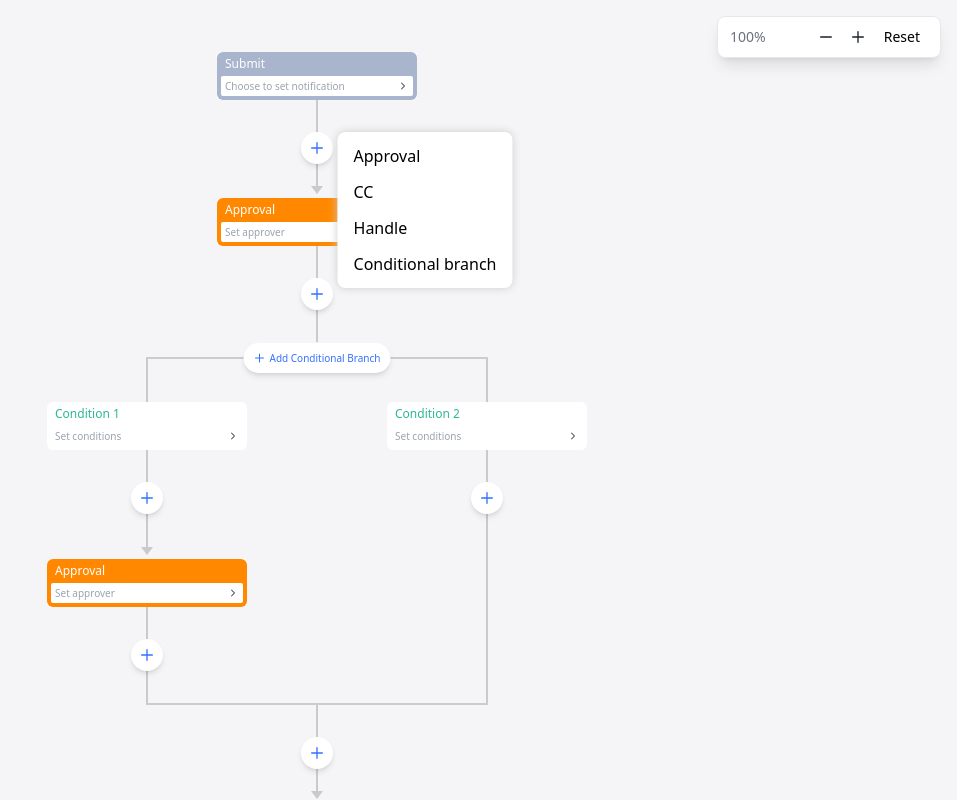
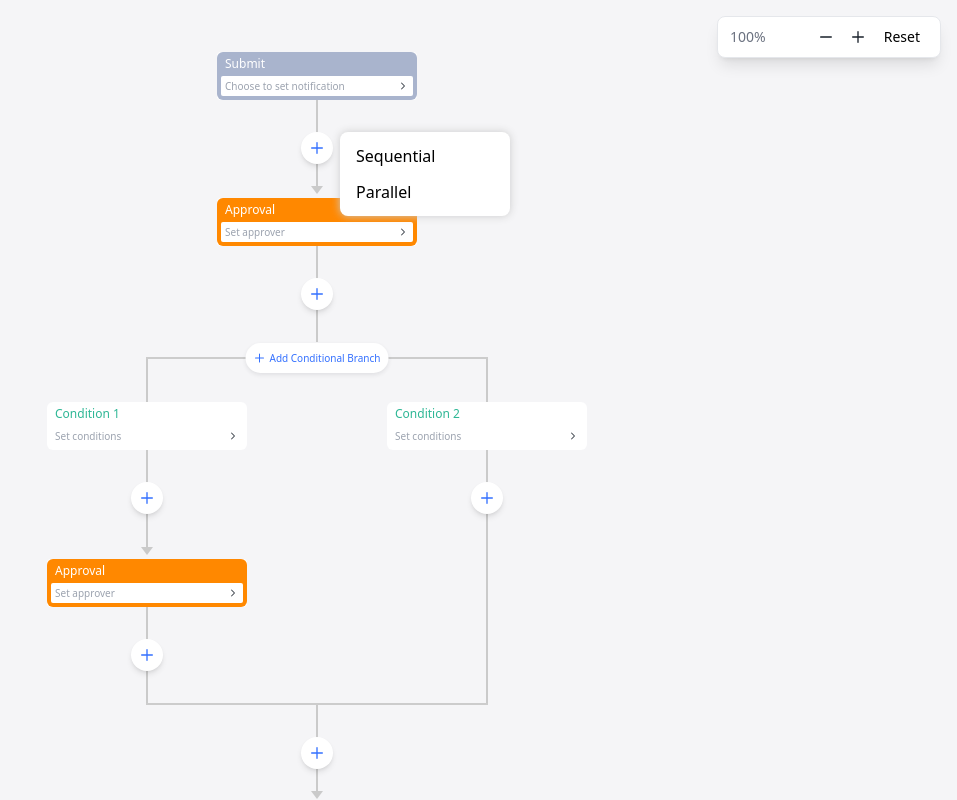
Before and after one commit to ManhNguyen98/react-workflow, a React (Vite) app: page / in a window 1280 px wide. Both pictures are taken after a click on the button 640 px from the left and 148 px from the top of the page. Shown: the whole page, without its empty margins (323-1280 px from the left). Built offline with nearby package versions, Linux system fonts and the light colour scheme.

Commit message:
function add parallel

```diff
--- a/src/Editor.tsx
+++ b/src/Editor.tsx
@@ -17,6 +17,7 @@ const Editor = () => {
           className="box-scale"
           style={{ transform: `scale(${size / 100})` }}
         >
+          <div className="flow-box">
             <Flow node={nodeConfig} updateNode={updateNode} />
             <div className="end-node">
               <Card
@@ -28,6 +29,7 @@ const Editor = () => {
           </div>
         </div>
       </div>
+    </div>
   )
 }
 
--- a/src/Flow.tsx
+++ b/src/Flow.tsx
@@ -3,26 +3,24 @@ import AddBranch from './components/AddBranch'
 import AddNode from './components/AddNode'
 import Card from './components/Card'
 import { bgColors, placeHolders } from './constant'
-import { NODE_TYPE, NodeConfig, WorkFlow } from './type'
+import { NODE_TYPE, NodeConfig } from './type'
 
 interface Props {
-  node: WorkFlow['nodeConfig']
+  node?: NodeConfig
   updateNode: (node: NodeConfig) => void
 }
 const Flow: React.FC<Props> = ({ node, updateNode }) => {
   if (!node) return null
 
-  let children = null
-
   const updateChildNode = (childNode: NodeConfig, index?: number) => {
     if (typeof index === 'number') {
       const { conditionNodes } = node
       if (conditionNodes) {
-        conditionNodes[index].childNode = childNode
+        conditionNodes[index].childNode = [childNode]
         updateNode({ ...node, conditionNodes })
       }
     } else {
-      updateNode({ ...node, childNode })
+      updateNode({ ...node, childNode: [childNode] })
     }
   }
 
@@ -41,13 +39,25 @@ const Flow: React.FC<Props> = ({ node, updateNode }) => {
     }
   }
 
-  if (
-    node?.type === NODE_TYPE.INITIATOR ||
-    node?.type === NODE_TYPE.APPROVAL ||
-    node?.type === NODE_TYPE.FORWARD ||
-    node?.type === NODE_TYPE.HANDLER
-  ) {
-    children = (
+  const addNodeParallel = () => {
+    if (node.childNode) {
+      node.childNode.push({
+        nodeName: 'Approval',
+        type: NODE_TYPE.APPROVAL,
+        childNode: null,
+        nodeUserList: [],
+      })
+      updateNode(node)
+    }
+  }
+
+  const getNode = (node: NodeConfig) => {
+    switch (node.type) {
+      case NODE_TYPE.INITIATOR:
+      case NODE_TYPE.APPROVAL:
+      case NODE_TYPE.FORWARD:
+      case NODE_TYPE.HANDLER:
+        return (
           <div className="flow-wrap">
             <div
               className={clsx('flow-wrap-box', {
@@ -60,13 +70,15 @@ const Flow: React.FC<Props> = ({ node, updateNode }) => {
                 bgColor={bgColors[node.type]}
               />
             </div>
-        <AddNode childNode={node.childNode} updateNode={updateChildNode} />
+            <AddNode
+              root={node}
+              childNode={node.childNode}
+              updateNode={updateNode}
+            />
           </div>
         )
-  }
-
-  if (node.type === NODE_TYPE.ROUTING) {
-    children = (
+      case NODE_TYPE.ROUTING:
+        return (
           <div className="branch-wrap">
             <div className="branch-box-wrap">
               <div className="branch-box">
@@ -86,17 +98,23 @@ const Flow: React.FC<Props> = ({ node, updateNode }) => {
                             />
                           </div>
                           <AddNode
+                            root={item}
                             childNode={item.childNode}
                             updateNode={(node) => updateChildNode(node, index)}
                           />
                         </div>
                       </div>
-                  {item.childNode ? (
+                      {item.childNode
+                        ? item.childNode.map((item, index) => (
                             <Flow
-                      node={item.childNode}
-                      updateNode={(node) => updateChildNode(node, index)}
+                              key={index}
+                              node={item}
+                              updateNode={(node) =>
+                                updateChildNode(node, index)
+                              }
                             />
-                  ) : null}
+                          ))
+                        : null}
                       {index == 0 ? (
                         <>
                           <div className="top-left-cover-line"></div>
@@ -114,18 +132,69 @@ const Flow: React.FC<Props> = ({ node, updateNode }) => {
                   )
                 })}
               </div>
-          <AddNode childNode={node.childNode} updateNode={updateChildNode} />
+              <AddNode
+                root={node}
+                childNode={node.childNode}
+                updateNode={(node) => updateChildNode(node)}
+              />
+            </div>
+          </div>
+        )
+      default:
+        return null
+    }
+  }
+
+  const renderChildren = () => {
+    if (!node.childNode) return null
+    if (node.childNode?.length === 1) {
+      return <Flow node={node.childNode[0]} updateNode={updateChildNode} />
+    }
+    return (
+      <div className="parallel-wrap">
+        <div className="parallel-box-wrap">
+          <div className="parallel-box">
+            <button className="add-branch" onClick={addNodeParallel}>
+              Add parallel
+            </button>
+            {node.childNode?.map((item, index) => (
+              <div className="col-box" key={index}>
+                <div className="py-10">
+                  <Flow node={item} updateNode={updateChildNode} />
+                </div>
+                {index == 0 ? (
+                  <>
+                    <div className="top-left-cover-line"></div>
+                    <div className="bottom-left-cover-line"></div>
+                  </>
+                ) : null}
+                {node?.childNode && index == node.childNode.length - 1 ? (
+                  <>
+                    <div className="top-right-cover-line"></div>
+                    <div className="bottom-right-cover-line"></div>
+                  </>
+                ) : null}
+              </div>
+            ))}
+          </div>
+          <AddNode
+            root={node}
+            childNode={node.childNode}
+            updateNode={(node) => updateChildNode(node)}
+          />
         </div>
       </div>
     )
   }
 
+  if (!node.childNode?.length) {
+    getNode(node)
+  }
+
   return (
     <>
-      {children}
-      {node.childNode ? (
-        <Flow node={node.childNode} updateNode={updateChildNode} />
-      ) : null}
+      {getNode(node)}
+      {renderChildren()}
     </>
   )
 }
--- a/src/components/AddBranch.tsx
+++ b/src/components/AddBranch.tsx
@@ -3,7 +3,7 @@ interface Props {
 }
 const AddBranch: React.FC<Props> = ({ onClick }) => {
   return (
-    <button className="add-branch bg-white shadow-md text-[10px] text-[#3370ff] px-2 py-1 rounded-2xl hover:shadow-md" onClick={() => onClick()}>
+    <button className="add-branch" onClick={() => onClick()}>
       <div className="flex gap-1 items-center">
         <svg
           width="12px"
--- a/src/components/AddNode.tsx
+++ b/src/components/AddNode.tsx
@@ -1,83 +1,35 @@
-import { useRef, useState } from 'react'
-import useVirtualBackdrop from '../useVirtualBackdrop'
-import useCaptureEscKey from '../useCaptureEscKey'
-import { NODE_TYPE, NodeConfig } from '../type'
-import { defaultNodes, nodeNames } from '../constant'
-import { updateObject } from '../utils'
+import { useState } from 'react'
+import { nodeNames } from '../constant'
+import { ADD_TYPE, NODE_TYPE, NodeConfig } from '../type'
+import AddNodePopover from './AddNodePopover'
 
 interface Props {
-  childNode: NodeConfig | null
+  root: NodeConfig
+  childNode: NodeConfig[] | null
   updateNode: (node: NodeConfig) => void
 }
 
-const AddNode: React.FC<Props> = ({ childNode, updateNode }) => {
+const AddNode: React.FC<Props> = ({ root, childNode, updateNode }) => {
+  console.log('🚀 ~ root:', root)
   const [isOpenMenu, setIsOpenMenu] = useState(false)
-  const menuRef = useRef(null)
 
   const handleSelectNode = (
-    type: Exclude<NODE_TYPE, NODE_TYPE.CONDITIONS | NODE_TYPE.INITIATOR>
+    type: ADD_TYPE,
+    nodeType: Exclude<NODE_TYPE, NODE_TYPE.CONDITIONS | NODE_TYPE.INITIATOR>
   ) => {
     setIsOpenMenu(false)
-    let newNode
-    if (type === NODE_TYPE.ROUTING) {
-      newNode = updateObject(newNode, {
-        nodeNames: nodeNames[type],
-        type,
-        childNode: null,
-        conditionNodes: [
-          {
-            nodeName: 'Condition 1',
-            type: NODE_TYPE.CONDITIONS,
-            priorityLevel: 1,
-            conditionList: [],
-            nodeUserList: [],
-            childNode,
-          },
-          {
-            nodeName: 'Condition 2',
-            type: NODE_TYPE.CONDITIONS,
-            priorityLevel: 2,
-            conditionList: [],
-            nodeUserList: [],
-            childNode: null,
-          },
-        ],
-      })
-    } else {
-      newNode = { ...(defaultNodes[type] || {}), childNode }
+    const newNode = {
+      nodeName: nodeNames[nodeType],
+      type: nodeType,
+      nodeUserList: [],
+      childNode: null,
     }
-
-    updateNode(newNode)
+    const newRoot: NodeConfig =
+      type === ADD_TYPE.Parallel
+        ? { ...root, childNode: [...(childNode || []), newNode] }
+        : { ...root, childNode: [{ ...newNode, childNode }] }
+    updateNode(newRoot)
   }
-
-  const renderMenu = () => {
-    const options: Exclude<
-      NODE_TYPE,
-      NODE_TYPE.CONDITIONS | NODE_TYPE.INITIATOR
-    >[] = [
-      NODE_TYPE.APPROVAL,
-      NODE_TYPE.FORWARD,
-      NODE_TYPE.HANDLER,
-      NODE_TYPE.ROUTING,
-    ]
-    if (!isOpenMenu) return null
-    return (
-      <div className="add-node-menu" ref={menuRef}>
-        <div className="backdrop" onMouseDown={(e) => e.preventDefault()} />
-        <div className="add-node-menu-box">
-          {options.map((type) => (
-            <button key={type} onClick={() => handleSelectNode(type)}>
-              {nodeNames[type]}
-            </button>
-          ))}
-        </div>
-      </div>
-    )
-  }
-
-  useVirtualBackdrop(isOpenMenu, menuRef, () => setIsOpenMenu(false))
-
-  useCaptureEscKey(isOpenMenu, () => setIsOpenMenu(false))
 
   return (
     <div className="add-node-btn-box">
@@ -106,7 +58,11 @@ const AddNode: React.FC<Props> = ({ childNode, updateNode }) => {
             ></path>
           </svg>
         </button>
-        {renderMenu()}
+        <AddNodePopover
+          isOpen={isOpenMenu}
+          onClose={() => setIsOpenMenu(false)}
+          onAddNode={handleSelectNode}
+        />
       </div>
     </div>
   )
--- /dev/null
+++ b/src/components/AddNodePopover.tsx
@@ -0,0 +1,68 @@
+import React, { useRef, useState } from 'react'
+import { ADD_TYPE, NODE_TYPE } from '../type'
+import useVirtualBackdrop from '../useVirtualBackdrop'
+import useCaptureEscKey from '../useCaptureEscKey'
+import { nodeNames } from '../constant'
+
+interface Props {
+  isOpen: boolean
+  onClose: () => void
+  onAddNode: (
+    type: ADD_TYPE,
+    nodeType: Exclude<NODE_TYPE, NODE_TYPE.CONDITIONS | NODE_TYPE.INITIATOR>
+  ) => void
+}
+const AddNodePopover: React.FC<Props> = ({ isOpen, onClose, onAddNode }) => {
+  const ref = useRef(null)
+  const [type, setType] = useState<ADD_TYPE | undefined>(undefined)
+
+  const options: Exclude<
+    NODE_TYPE,
+    NODE_TYPE.CONDITIONS | NODE_TYPE.INITIATOR
+  >[] = [
+    NODE_TYPE.APPROVAL,
+    NODE_TYPE.FORWARD,
+    NODE_TYPE.HANDLER,
+    NODE_TYPE.ROUTING,
+  ]
+
+  const handleClose = () => {
+    onClose()
+    setType(undefined)
+  }
+
+  const renderMenuContent = () => {
+    if (type !== undefined) {
+      return options.map((nodeType) => (
+        <button
+          key={nodeType}
+          onClick={() => {
+            onAddNode(type, nodeType)
+            setType(undefined)
+          }}
+        >
+          {nodeNames[nodeType]}
+        </button>
+      ))
+    }
+    return [ADD_TYPE.Sequential, ADD_TYPE.Parallel].map((type) => (
+      <button key={type} onClick={() => setType(type)}>
+        {type === ADD_TYPE.Sequential ? 'Sequential' : 'Parallel'}
+      </button>
+    ))
+  }
+
+  useVirtualBackdrop(isOpen, ref, handleClose)
+
+  useCaptureEscKey(isOpen, handleClose)
+
+  if (!isOpen) return null
+  return (
+    <div className="add-node-menu" ref={ref}>
+      <div className="backdrop" onMouseDown={(e) => e.preventDefault()} />
+      <div className="add-node-menu-box">{renderMenuContent()}</div>
+    </div>
+  )
+}
+
+export default AddNodePopover
--- a/src/constant.ts
+++ b/src/constant.ts
@@ -29,7 +29,8 @@ export const WF_INIT_DATA: WorkFlow = {
     ccSelfSelectFlag: '', //允许发起人自选抄送人
     conditionList: [], //当审批单同时满足以下条件时进入此流程
     nodeUserList: [], //操作人
-    childNode: {
+    childNode: [
+      {
         nodeName: 'Approval',
         error: false, //当前审批是否通过校验
         type: 1,
@@ -40,8 +41,9 @@ export const WF_INIT_DATA: WorkFlow = {
         examineMode: 1,
         noHandlerAction: 2,
         examineEndDirectorLevel: 0,
-      childNode: {
-        nodeName: '路由',
+        childNode: [
+          {
+            nodeName: 'Routing',
             type: 4,
             priorityLevel: 1,
             setType: 1,
@@ -54,7 +56,8 @@ export const WF_INIT_DATA: WorkFlow = {
             ccSelfSelectFlag: 1,
             conditionList: [],
             nodeUserList: [],
-        childNode: {
+            childNode: [
+              {
                 nodeName: 'CC',
                 type: 2,
                 ccSelfSelectFlag: 1,
@@ -62,6 +65,7 @@ export const WF_INIT_DATA: WorkFlow = {
                 nodeUserList: [],
                 error: false,
               },
+            ],
             conditionNodes: [
               {
                 //条件节点
@@ -100,7 +104,8 @@ export const WF_INIT_DATA: WorkFlow = {
                     name: '天旭',
                   },
                 ],
-            childNode: {
+                childNode: [
+                  {
                     nodeName: 'Approval',
                     type: 1,
                     priorityLevel: 1,
@@ -124,6 +129,7 @@ export const WF_INIT_DATA: WorkFlow = {
                     conditionNodes: [],
                     error: false,
                   },
+                ],
                 conditionNodes: [],
                 error: false,
               },
@@ -147,8 +153,17 @@ export const WF_INIT_DATA: WorkFlow = {
               },
             ],
           },
+        ],
         nodeUserList: [],
       },
+      // {
+      //   nodeName: 'Approval copy',
+      //   type: NODE_TYPE.APPROVAL,
+      //   childNode: null,
+      //   error: false,
+      //   nodeUserList: [],
+      // },
+    ],
     conditionNodes: [],
   },
 }
@@ -200,7 +215,7 @@ export const defaultNodes = {
     nodeUserList: [],
   },
   [NODE_TYPE.HANDLER]: {
-    nodeName: nodeNames[NODE_TYPE.FORWARD],
+    nodeName: nodeNames[NODE_TYPE.HANDLER],
     type: NODE_TYPE.HANDLER,
     nodeUserList: [],
   },
--- a/src/index.css
+++ b/src/index.css
@@ -52,6 +52,26 @@
   align-items: center;
   flex-wrap: wrap;
   padding: 0 50px;
+}
+
+.parallel-wrap {
+  display: inline-flex;
+  position: relative;
+  width: 100%;
+  justify-content: center;
+}
+
+.parallel-box {
+  display: flex;
+  height: auto;
+  position: relative;
+  width: 100%;
+  flex-shrink: 0;
+  justify-content: center;
+  border-bottom: 2px solid #ccc;
+  border-top: 2px solid #ccc;
+  min-height: 180px;
+  margin-top: 15px;
 }
 
 .branch-wrap {
@@ -119,6 +139,12 @@
   z-index: 1;
   display: inline-flex;
   align-items: center;
+  background-color: #fff;
+  font-size: 10px;
+  border-radius: 20px;
+  box-shadow: 0px 2px 4px rgba(47, 49, 54, 0.1);
+  color: #3370ff;
+  padding: 4px 8px;
 }
 
 .condition-node {
@@ -206,13 +232,14 @@
   z-index: 100;
   transform: translateX(50%);
   transform-origin: center center;
+  min-width: 170px;
 }
 
 .add-node-menu-box {
   display: flex;
   flex-direction: column;
   gap: 4px;
-  align-items: start;
+  align-items: flex-start;
   z-index: 100;
   position: relative;
 }
```
Also changed, not shown: src/type.ts (+6 -1 lines). Lines whose indentation alone changed are shown as unchanged.
